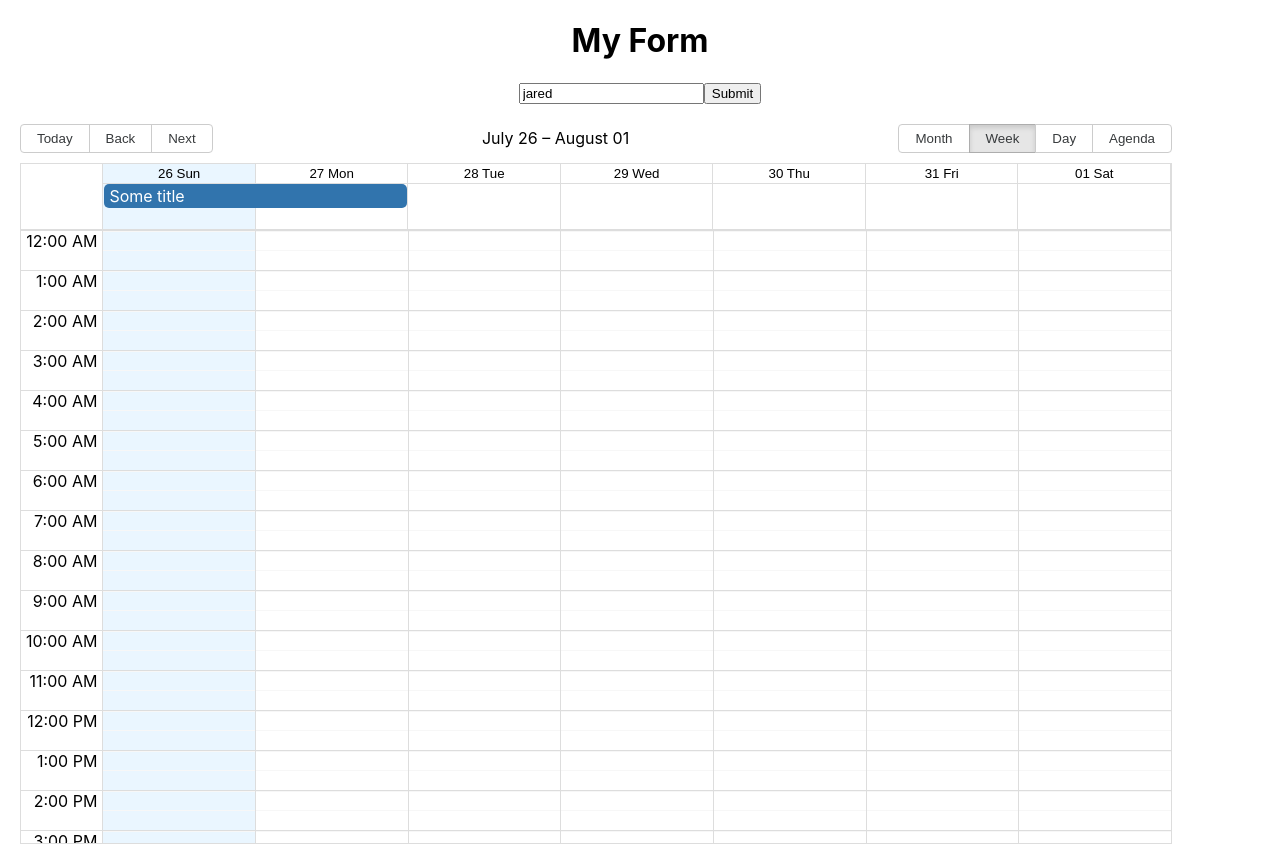
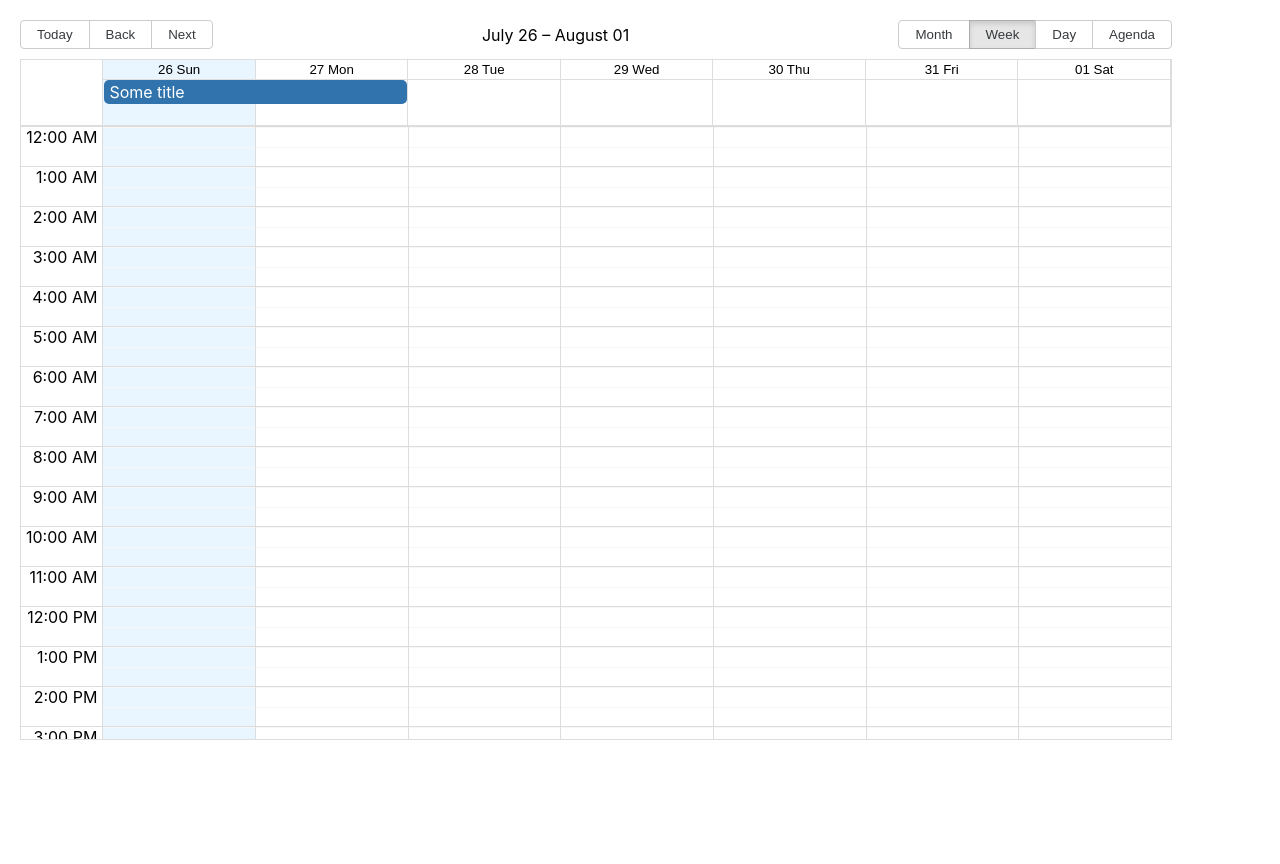
Before and after one commit to conste11ations/dispatcher-task-scheduler, a React (Create React App) app: page / in a window 1280 px wide. After the commit the page ends 800 px from the top, so only its background shows below. Built offline with nearby package versions, Linux system fonts and the light colour scheme.

Commit message:
user can click an event to edit and will see a form

```diff
--- a/src/App.css
+++ b/src/App.css
@@ -5,6 +5,20 @@
 .App-logo {
   height: 40vmin;
   pointer-events: none;
+}
+
+.edit {
+  color: red;
+  border: solid;
+}
+
+
+.display-block {
+  display: block;
+}
+
+.display-none {
+  display: none;
 }
 
 @media (prefers-reduced-motion: no-preference) {
--- a/src/App.tsx
+++ b/src/App.tsx
@@ -10,6 +10,7 @@ const localizer = momentLocalizer(moment);
 
 function App() {
   const [events, setEvents] = useState(defaultEventsState);
+  const [show, setShow] = useState(false);
 
   const handleSelect = ({ start, end, slots = [start, end], action = 'click' }: { start: any, end: any, slots: Date[] | string[], action: string }) => {
     const title = window.prompt('New Event name')
@@ -29,14 +30,15 @@ function App() {
 
   return (
       <div className="App">
-        <Task></Task>
+        <Task title={events} show={show}></Task>
         <Calendar
           selectable
           localizer={localizer}
           defaultDate={new Date()}
           defaultView={"week"}
           events={events.events}
-          onSelectEvent={event => alert(event.title)}
+          // onSelectEvent={event => alert(event.title)}
+          onSelectEvent={event => setShow(true)}
           onSelectSlot={handleSelect}
           style={{ height: "90vh", width: "90vw", margin: "20px" }}
         />
--- a/src/components/Edit.tsx
+++ b/src/components/Edit.tsx
@@ -1,11 +1,26 @@
 import React from 'react';
 import { Formik } from 'formik';
 
-const Edit = () => (
-  <div>
+interface t {
+  title: string,
+  show?: boolean,
+}
+
+const showEditForm = () => {
+
+}
+
+const hideEditForm = () => {
+
+}
+
+const Edit = (props: t) => {
+  const showHideClassName = props.show ? "edit display-block" : "edit display-none";
+  return (
+    <div className={showHideClassName}>
       <h1>My Form</h1>
       <Formik
-      initialValues={{ name: 'jared' }}
+        initialValues={{ name: props.title }}
         onSubmit={(values, actions) => {
           setTimeout(() => {
             alert(JSON.stringify(values, null, 2));
@@ -29,5 +44,6 @@ const Edit = () => (
       </Formik>
     </div>
   );
+}
 
 export default Edit;
--- a/src/components/index.tsx
+++ b/src/components/index.tsx
@@ -10,10 +10,13 @@ export default function Task(props: any) {
   const CREATE = "CREATE";
 
   const { mode, transition, back } = useVisualMode(CREATE);
+  console.log("Task!", props.title);
 
   return (
     <>
-    {mode === CREATE && <Edit></Edit>}
+    <div>
+    {props.title && <Edit title={props.title} show={props.show}></Edit>}
+    </div>
     </>
   );
 }
```
Lines whose indentation alone changed are shown as unchanged.
